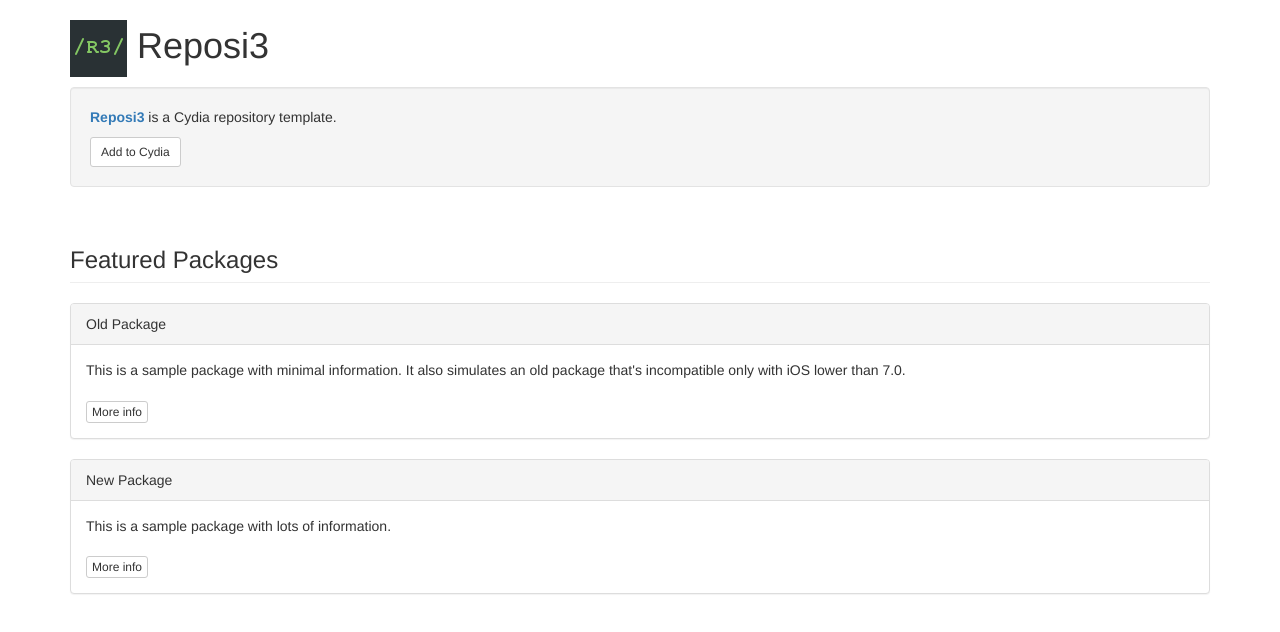
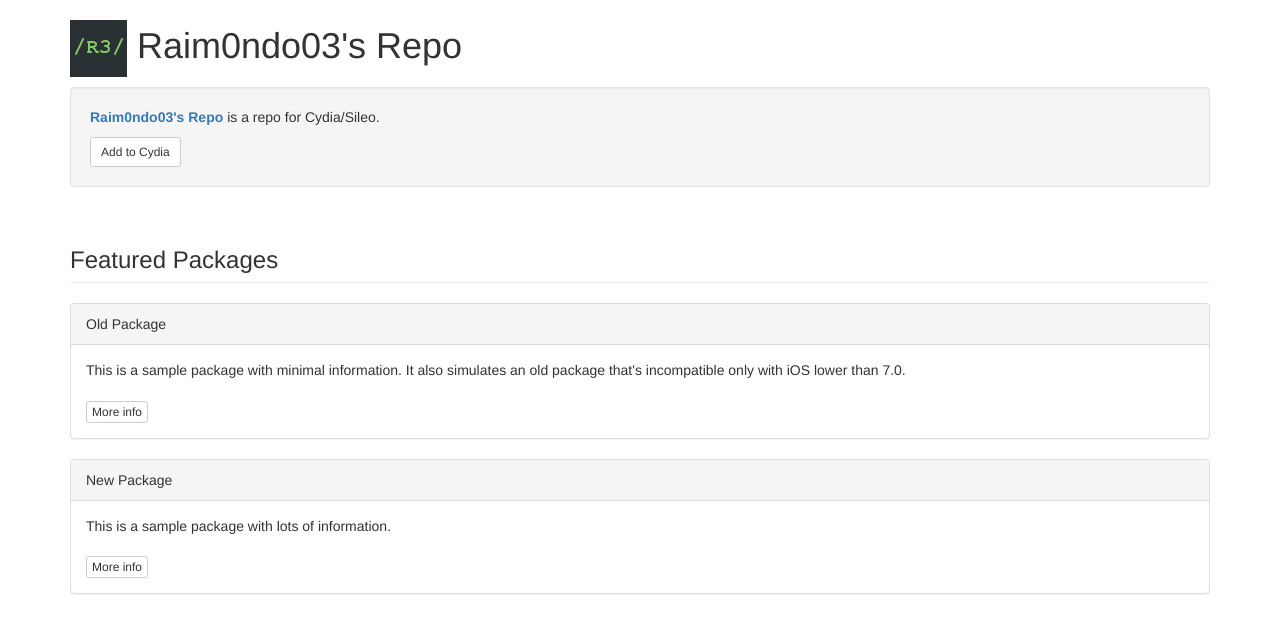
Before and after one commit to raim0ndo03/repo, a plain HTML site: page index.html in a window 1280 px wide. Drawn offline with nearby package versions, Linux system fonts and the light colour scheme.

Commit message:
Update index.html

```diff
--- a/index.html
+++ b/index.html
@@ -1,7 +1,7 @@
 <!DOCTYPE html>
 <html lang="en">
 <head>
-  <title>Reposi3</title>
+  <title>Raim0ndo03's Repo</title>
   <meta charset="utf-8">
   <meta name="viewport" content="width=device-width, initial-scale=1">
   <link rel="stylesheet" href="https://maxcdn.bootstrapcdn.com/bootstrap/3.3.5/css/bootstrap.min.css">
@@ -10,13 +10,13 @@
 <body>
 
 <div class="container">
-	<h1><img src="CydiaIcon.png"> Reposi3</h1>
+	<h1><img src="CydiaIcon.png"> Raim0ndo03's Repo</h1>
 </div>
 
 <div class="container">
 	<div class="well">
-		<p><span class="text-primary"><b>Reposi3</span></b> is a Cydia repository template.</p>
-		<a class="btn btn-sm btn-default" href="cydia://url/https://cydia.saurik.com/api/share#?source=https://supermamon.github.io/Reposi3/">Add to Cydia</a>
+		<p><span class="text-primary"><b>Raim0ndo03's Repo</span></b> is a repo for Cydia/Sileo.</p>
+		<a class="btn btn-sm btn-default" href="cydia://url/https://cydia.saurik.com/api/share#?source=https:https://raim0ndo03.github.io/repo/">Add to Cydia</a>
 	</div>
 </div>
 
```
